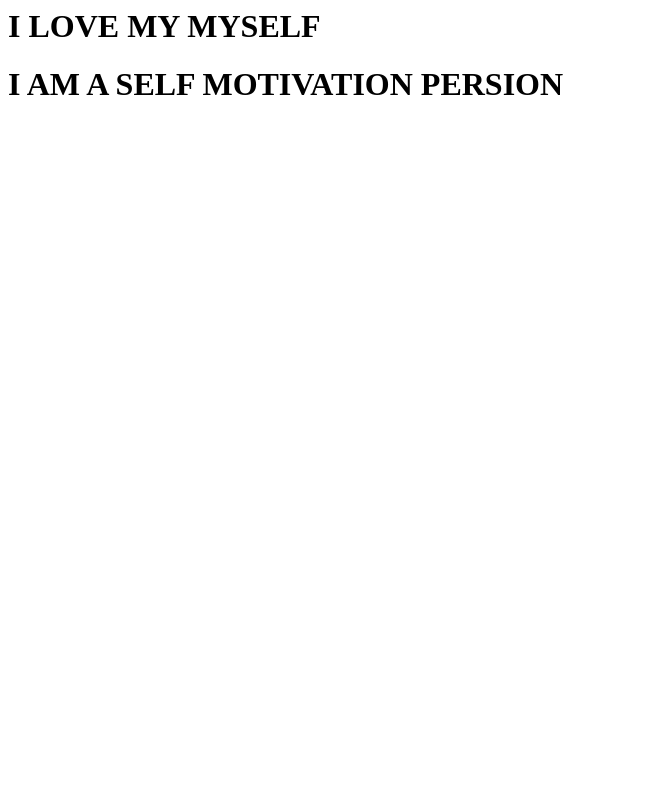
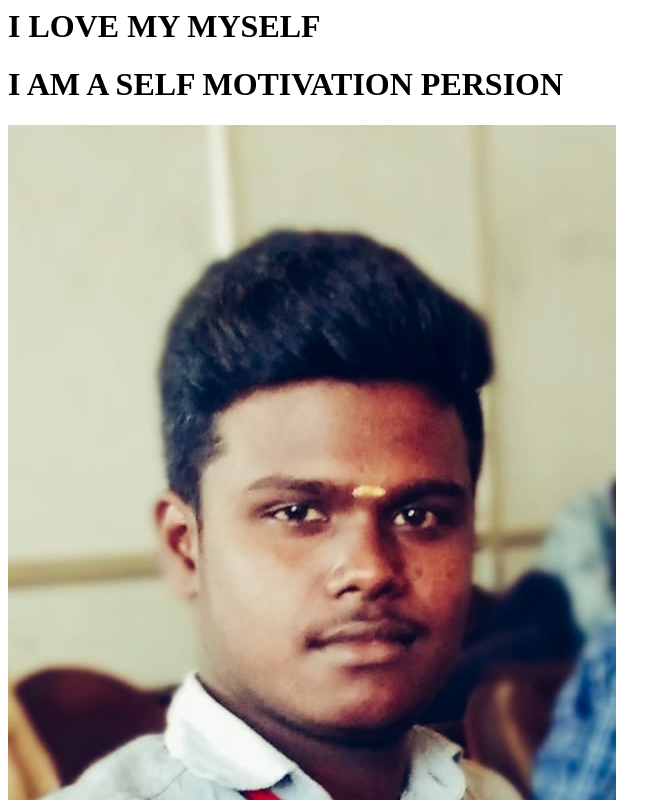
Before and after one commit to saravanan-s2632021/webpage, a plain HTML site: page index.html in a window 1280 px wide. Shown: the top 800 px of the page, without its empty margins (0-671 px from the left). Drawn offline with Linux system fonts and the light colour scheme.

Commit message:
Add files via upload

```diff
--- a/index.html
+++ b/index.html
@@ -1,5 +1,5 @@
 <html>
     <h1> I LOVE MY MYSELF</h1>
     <h1> I AM A SELF MOTIVATION PERSION</h1>
-    <img src="saro.jpg" alt="">
+    <img src="san.jpeg" alt="">
 </html>
```
Also changed, not shown: san.jpeg (added).
